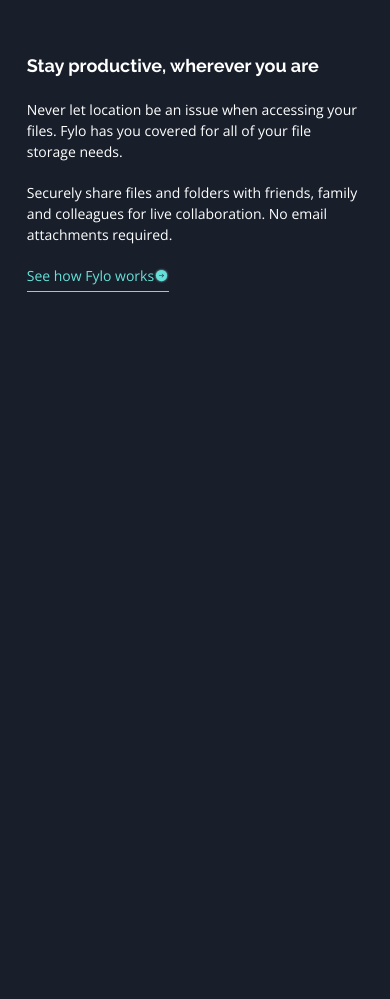
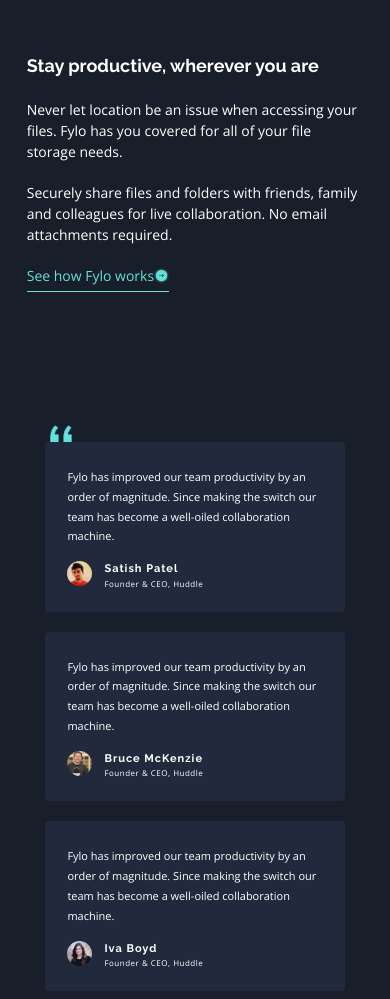
Before and after one commit to CarloS-x18/fyloLandingPage, a plain HTML site: page index.html in a window 390 px wide. Shown: the part 2262-3261 px from the top of the page. Before the commit the page ends 2562 px from the top, so only its background shows below. Drawn offline with nearby package versions, Linux system fonts and the light colour scheme.

Commit message:
testimoniales mobile version finalizados

```diff
--- a/index.html
+++ b/index.html
@@ -81,6 +81,45 @@
     </div>
   </div>
 
+  <div class="testimoniales">
+    <div class="testimoniales__quotes">
+      <img src="src/images/bg-quotes.png" alt="img quotes">
+    </div>
+    <div class="testimoniales__cards">
+      <div class="testimonial">
+          <p class="testimonial__message">Fylo has improved our team productivity by an order of magnitude. Since making the switch our team has become a well-oiled collaboration machine.</p>
+          <div class="testimonial__user">
+            <img src="src/images/profile-1.jpg" alt="img perfil user">
+            <div class="user__text">
+              <h3>Satish Patel</h3>
+              <p>Founder & CEO, Huddle</p>
+            </div>
+          </div>
+      </div><!-- .testimonial -->
+
+      <div class="testimonial">
+          <p class="testimonial__message">Fylo has improved our team productivity by an order of magnitude. Since making the switch our team has become a well-oiled collaboration machine.</p>
+          <div class="testimonial__user">
+            <img src="src/images/profile-2.jpg" alt="img perfil user">
+            <div class="user__text">
+              <h3>Bruce McKenzie</h3>
+              <p>Founder & CEO, Huddle</p>
+            </div>
+          </div>
+      </div><!-- .testimonial -->
+
+      <div class="testimonial">
+          <p class="testimonial__message">Fylo has improved our team productivity by an order of magnitude. Since making the switch our team has become a well-oiled collaboration machine.</p>
+          <div class="testimonial__user">
+            <img src="src/images/profile-3.jpg" alt="img perfil user">
+            <div class="user__text">
+              <h3>Iva Boyd</h3>
+              <p>Founder & CEO, Huddle</p>
+            </div>
+          </div>
+      </div><!-- .testimonial -->
+    </div>
+  </div>
 
 
   <!-- <footer>
--- a/src/css/styles.css
+++ b/src/css/styles.css
@@ -3,6 +3,7 @@
 
     --white: hsl(0, 0%, 100%);
     --bg_main: hsl(218, 28%, 13%);
+    --bg_testimoniales: hsl(219, 30%, 18%);
     --button: linear-gradient(to left, hsl(198, 60%, 50%) , hsl(176, 68%, 64%));
     --cyan: hsl(176, 68%, 64%);
 
@@ -191,6 +192,7 @@ p {
     display: flex;
     align-items: center;
     flex-direction: column;
+    margin-bottom: 15rem;
 }
 .secondary-info__img {
     width: 30rem;
@@ -239,9 +241,59 @@ p {
         margin-right: 8rem;
     }
     .secondary-info__text {
-        width: 50%;
+        width: 45%;
     }
     .secondary-info__text h2 {
         font-size: 4rem;
     }
 }
+
+/* Testimoniales */
+.testimoniales__quotes {
+    width: 80%;
+    margin: 0 auto;
+    position: relative;
+    z-index: 1;
+    top: -1.7rem;
+    left: 0.5rem;
+}
+.testimoniales__quotes img {
+    width: 2.2rem;
+    position: absolute;
+}
+.testimoniales__cards {
+    position: relative;
+    z-index: 2;
+}
+.testimonial {
+    margin: 0 auto;
+    padding: 2.5rem 2.2rem 2.2rem 2.2rem;
+    background-color: var(--bg_testimoniales);
+    margin-bottom: 2rem;
+    width: 80%;
+    border-radius: 0.4rem;
+}
+.testimonial:last-of-type {
+    margin-bottom: 0;
+}
+.testimonial__message {
+    font-size: 1.1rem;
+    line-height: 1.8;
+    margin-bottom: 1.5rem;
+}
+.testimonial__user {
+    display: flex;
+}
+.testimonial__user img {
+    height: 2.5rem;
+    border-radius: 20rem;
+    margin-right: 1.2rem;
+}
+.testimonial__user h3{
+    font-size: 1.1rem;
+    letter-spacing: 1px;
+}
+.testimonial__user p{
+    font-size: 0.8rem;
+    letter-spacing: 0.5px;
+}
```
